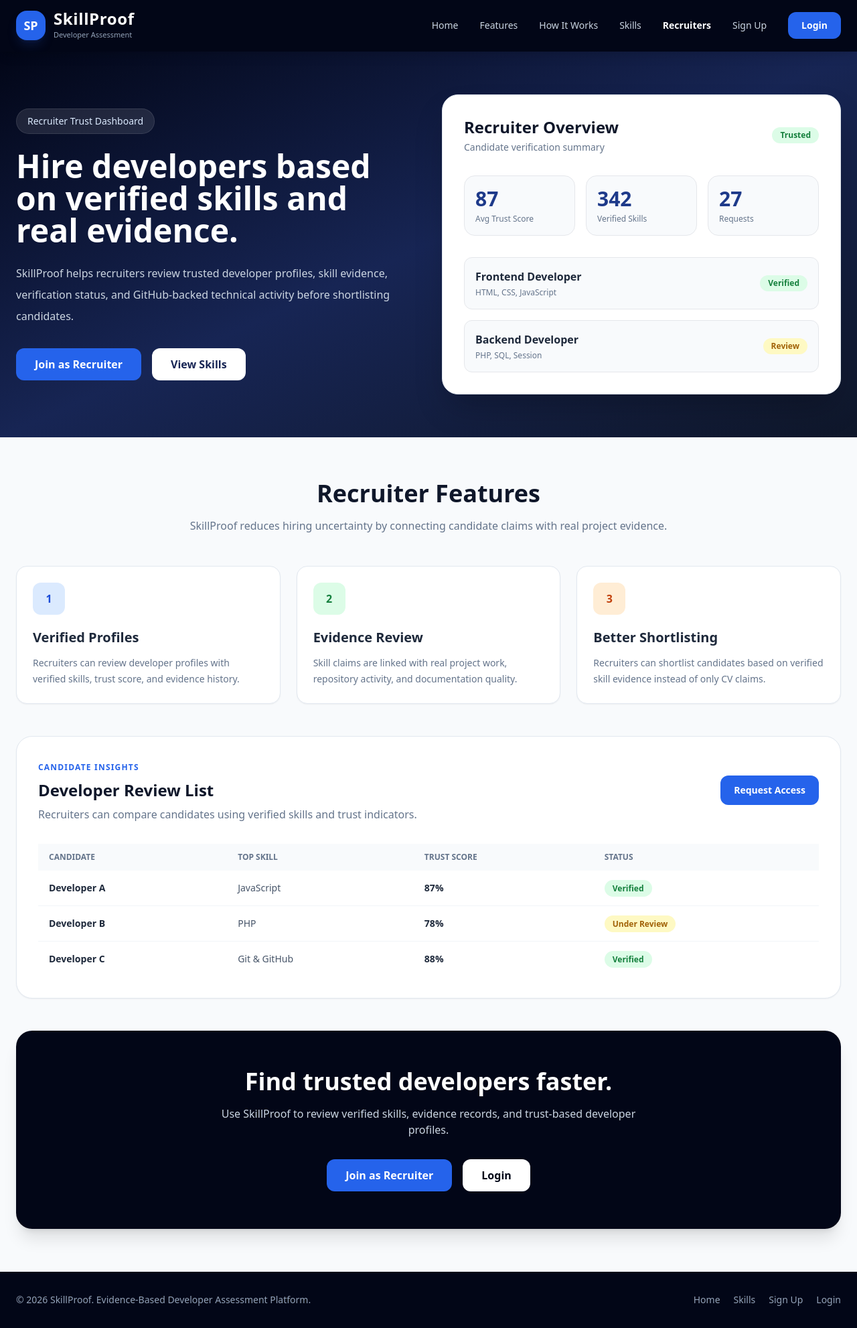
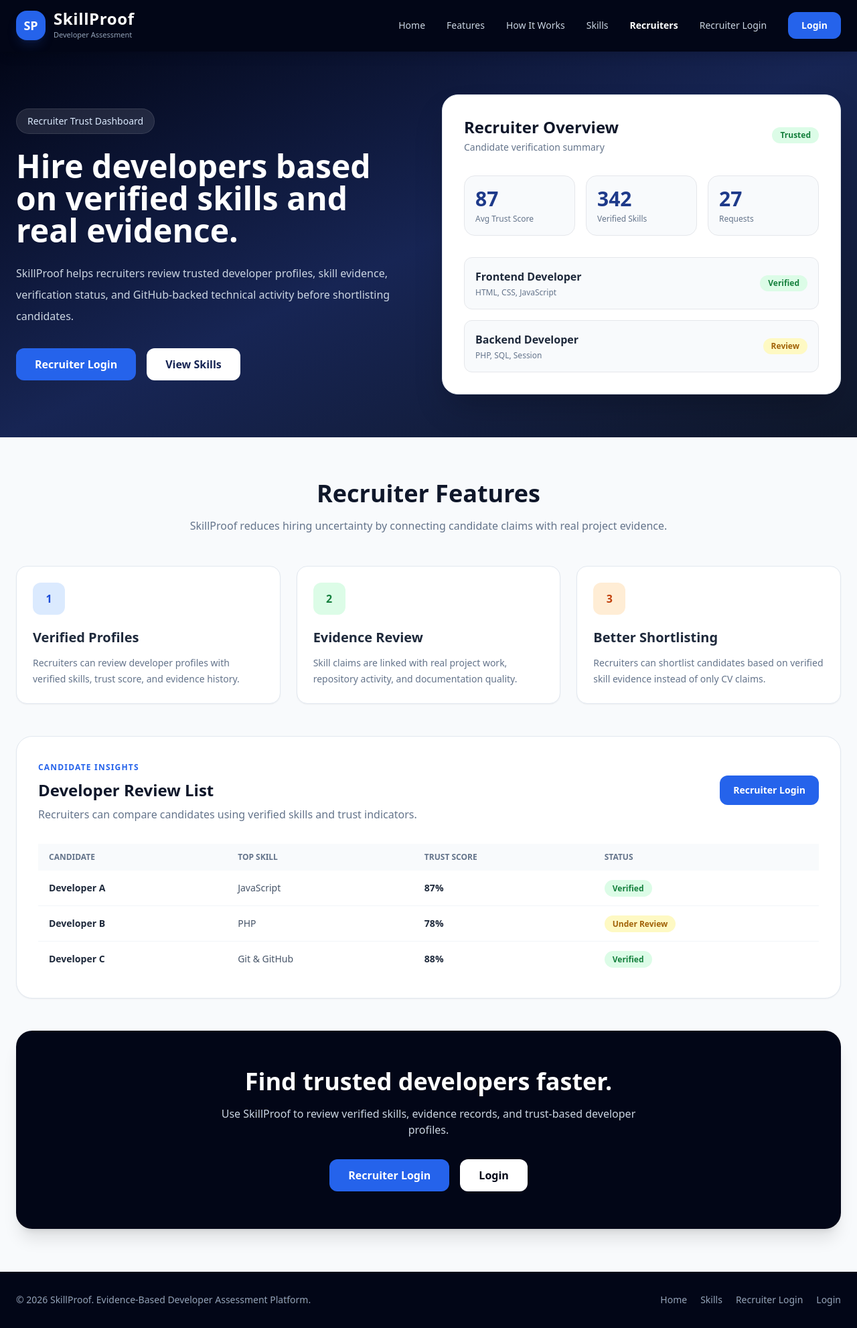
Before and after one commit to mdrakibmia1358/Skill_Proof, a PHP site: page /recruiter.php in a window 1280 px wide. Shown: the whole page at 67% size. Run offline with PHP 8.4, Linux system fonts and the light colour scheme.

Commit message:
Fix public recruiter role escalation and secure recruiter endpoints

```diff
--- a/recruiter.php
+++ b/recruiter.php
@@ -46,7 +46,7 @@ $dashboard_link = (($_SESSION["user_role"] ?? "") === "Recruiter") ? "auth_syste
                         Logout
                     </a>
                 <?php else: ?>
-                    <a href="/auth_system/register.php" class="text-slate-300 hover:text-white">Sign Up</a>
+                    <a href="/auth_system/login.php" class="text-slate-300 hover:text-white">Recruiter Login</a>
                     <a
                         href="/auth_system/login.php"
                         class="bg-blue-600 hover:bg-blue-500 text-white px-5 py-2.5 rounded-xl font-bold transition"
@@ -72,7 +72,7 @@ $dashboard_link = (($_SESSION["user_role"] ?? "") === "Recruiter") ? "auth_syste
                 <a href="auth_system/profile.php" class="block py-3 text-slate-300">Profile</a>
                 <a href="auth_system/logout.php" class="block py-3 text-red-300 font-bold">Logout</a>
             <?php else: ?>
-                <a href="/auth_system/register.php" class="block py-3 text-slate-300">Sign Up</a>
+                <a href="/auth_system/login.php" class="block py-3 text-slate-300">Recruiter Login</a>
                 <a href="/auth_system/login.php" class="block py-3 text-blue-300 font-bold">Login</a>
             <?php endif; ?>
         </div>
@@ -98,10 +98,10 @@ $dashboard_link = (($_SESSION["user_role"] ?? "") === "Recruiter") ? "auth_syste
 
                 <div class="mt-8 flex flex-col sm:flex-row sm:flex-wrap gap-4 text-center">
                     <a
-                        href="<?php echo $is_logged_in ? 'auth_system/dashboard.php' : '/auth_system/register.php'; ?>"
+                        href="<?php echo $is_logged_in ? $dashboard_link : '/auth_system/login.php'; ?>"
                         class="bg-blue-600 hover:bg-blue-500 text-white px-7 py-3 rounded-xl font-bold transition"
                     >
-                        Join as Recruiter
+                        Recruiter Login
                     </a>
 
                     <a
@@ -236,10 +236,10 @@ $dashboard_link = (($_SESSION["user_role"] ?? "") === "Recruiter") ? "auth_syste
                 </div>
 
                 <a
-                    href="<?php echo $is_logged_in ? 'auth_system/dashboard.php' : '/auth_system/register.php'; ?>"
+                    href="<?php echo $is_logged_in ? $dashboard_link : '/auth_system/login.php'; ?>"
                     class="shrink-0 text-center bg-blue-600 hover:bg-blue-500 text-white px-5 py-3 rounded-xl font-bold text-sm"
                 >
-                    Request Access
+                    Recruiter Login
                 </a>
             </div>
 
@@ -313,10 +313,10 @@ $dashboard_link = (($_SESSION["user_role"] ?? "") === "Recruiter") ? "auth_syste
                     </a>
                 <?php else: ?>
                     <a
-                        href="/auth_system/register.php"
+                        href="/auth_system/login.php"
                         class="bg-blue-600 hover:bg-blue-500 text-white px-7 py-3 rounded-xl font-bold transition"
                     >
-                        Join as Recruiter
+                        Recruiter Login
                     </a>
 
                     <a
@@ -342,7 +342,7 @@ $dashboard_link = (($_SESSION["user_role"] ?? "") === "Recruiter") ? "auth_syste
                 <?php if ($is_logged_in): ?>
                     <a href="<?php echo $dashboard_link; ?>" class="hover:text-white">Dashboard</a>
                 <?php else: ?>
-                    <a href="/auth_system/register.php" class="hover:text-white">Sign Up</a>
+                    <a href="/auth_system/login.php" class="hover:text-white">Recruiter Login</a>
                     <a href="/auth_system/login.php" class="hover:text-white">Login</a>
                 <?php endif; ?>
             </div>
```
Also changed, not shown: auth_system/recruiter_dashboard.php (+7 -0 lines), auth_system/register.php (+3 -15 lines), auth_system/report.php (+7 -0 lines), tests/responsive.mjs (+2 -1 lines), 2 other files.
